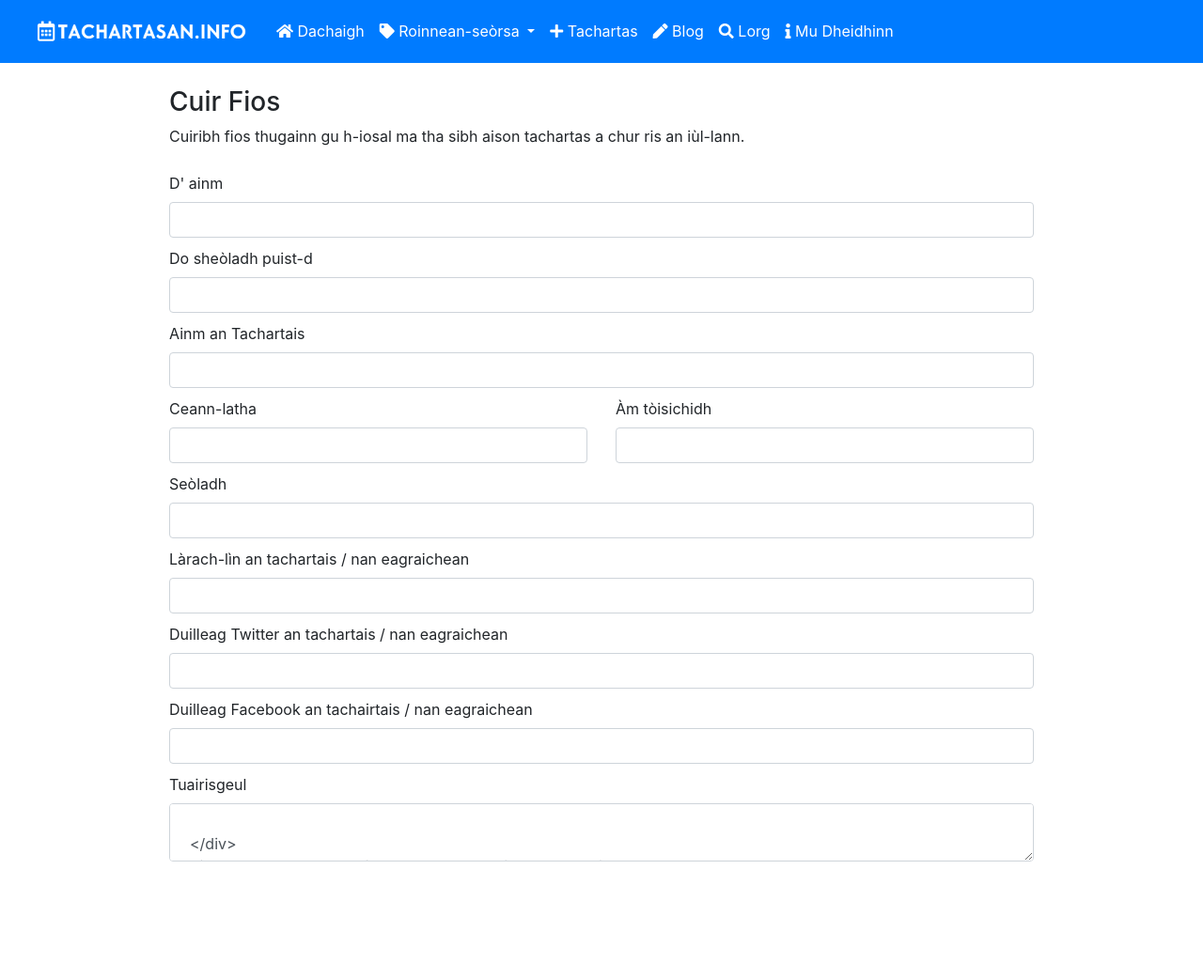
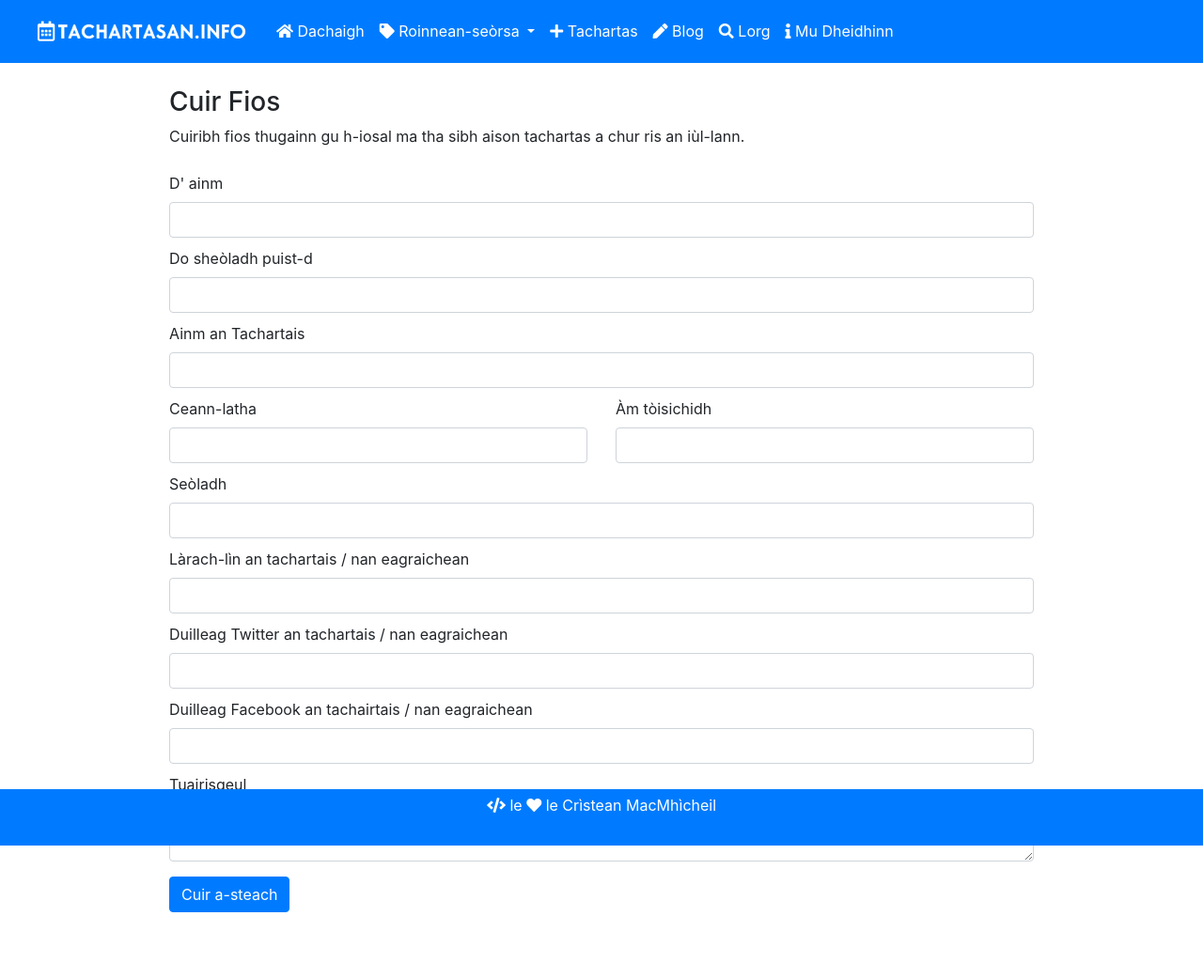
Before and after one commit to tachartasan/tachartasan.github.io, a Jekyll site: the page built from contact.md, in a window 1280 px wide. Shown: the whole page at 94% size. Built offline with Jekyll 4.4.1, drawn with Linux system fonts in a browser that asks for light colours; nearby versions of some CDN libraries; before the commit the page ends 1003 px from its top, so only the background shows below that.

Commit message:
Update contact.md

```diff
--- a/contact.md
+++ b/contact.md
@@ -45,8 +45,8 @@ Cuiribh fios thugainn gu h-iosal ma tha sibh aison tachartas a chur ris an iùl-
     <input class="form-control" type='text' id='facebook' name="facebook" />
 
     <label for="description">Tuairisgeul</label>
-    <textarea class="form-control" id='description' name="description" required />
+    <textarea class="form-control" id='description' name="description" required></textarea>
 
   </div>
-  <input class="btn btn-primary" type='submit' value='Cuir a-steach'></textarea>
+  <input class="btn btn-primary" type='submit' value='Cuir a-steach' />
 </form>
```
